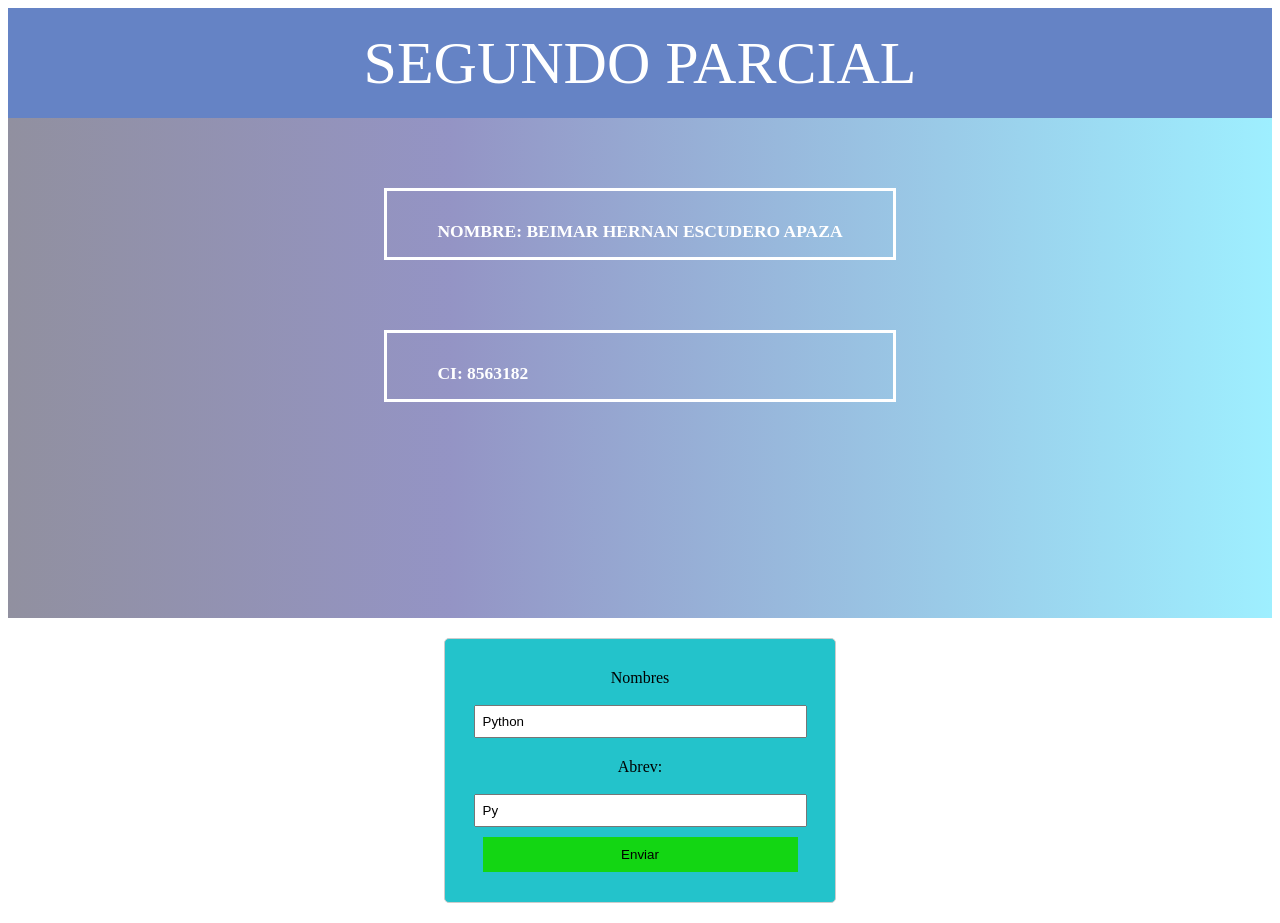
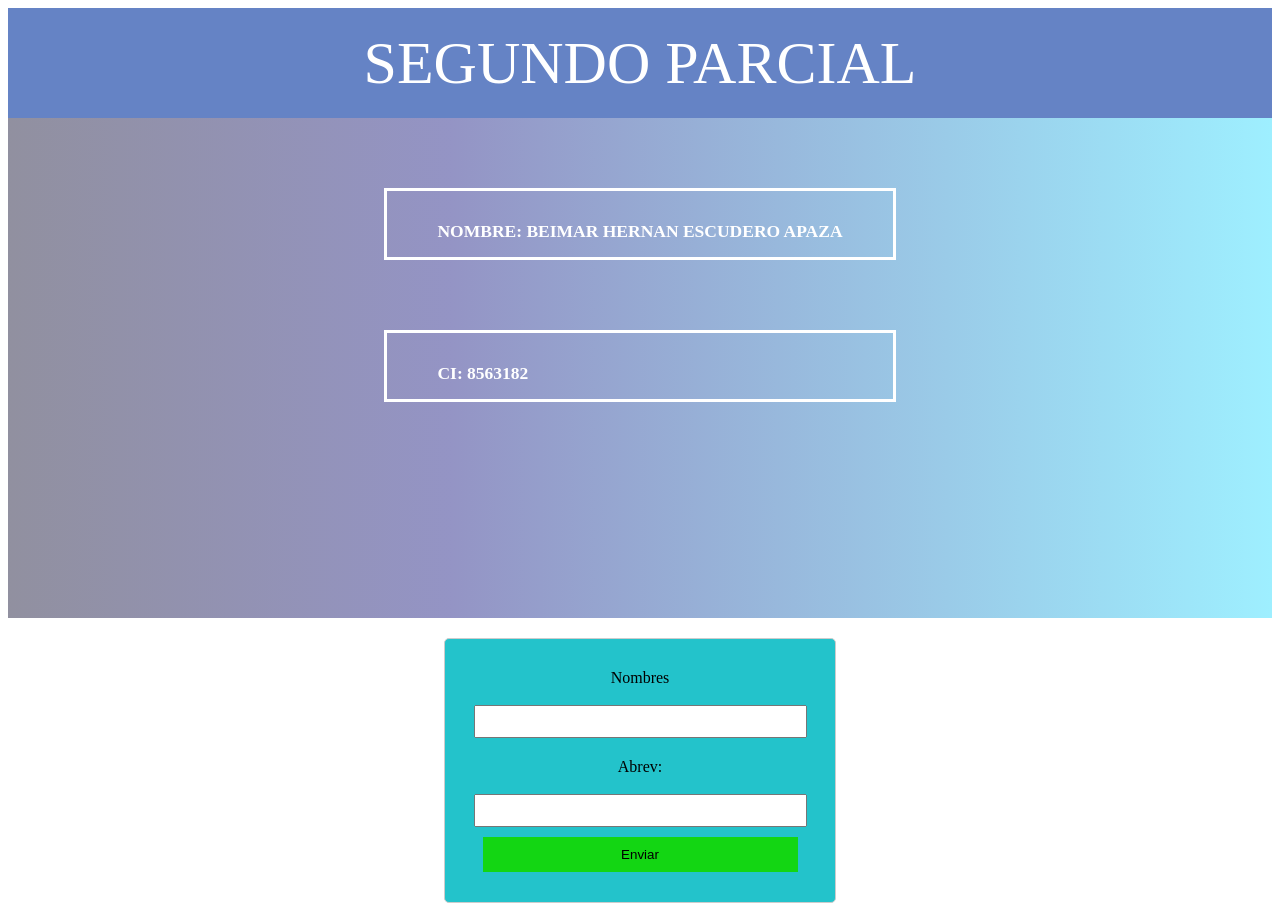
Before and after one commit to BeimarEscudero/angularBeimarEscudero, an Angular app: page / in a window 1280 px wide. Shown: the top 923 px of the page. Built offline with nearby package versions, Linux system fonts and the light colour scheme; no server answers.

Commit message:
actualizarParc

```diff
--- a/src/app/page/home/home.component.css
+++ b/src/app/page/home/home.component.css
@@ -182,12 +182,12 @@ color: #5879c0eb;
 
 
 form {
-  max-width: 350px; /* Ajusta el ancho del formulario según tus necesidades */
+  max-width: 350px;
   margin: 0 auto;
   padding: 20px;
   border: 1px solid #ccc;
   border-radius: 5px;
-  background-color: #23c3cb; /* Color de fondo para el formulario */
+  background-color: #23c3cb;
 }
 
 form label {
--- a/src/app/page/home/home.component.ts
+++ b/src/app/page/home/home.component.ts
@@ -8,8 +8,8 @@ import { LanguagesService } from 'src/app/services/languages.service';
 })
 export class HomeComponent implements OnInit {
 
-  name: string = "Python";
-  abrev: string = "Py";
+  name: string = "";
+  abrev: string = "";
   dataSource: any = [];
 
   isEditing = false;
```
